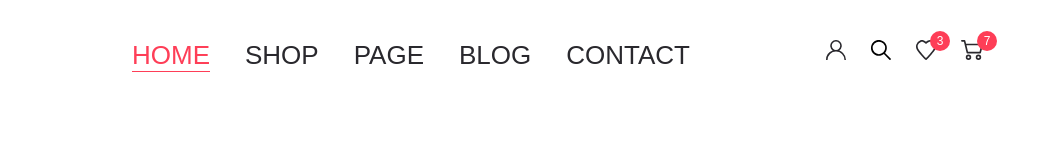
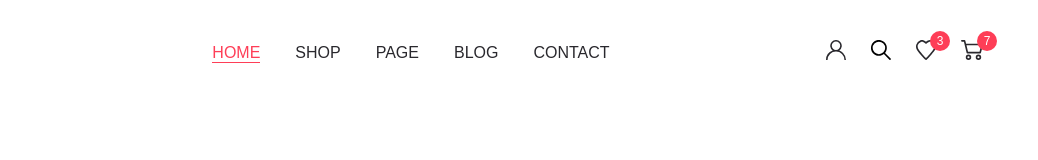
Before and after one commit to IvanProts/marcho, a website: page app/index.html in a window 1280 px wide. Shown: the full height of the page, 242-1280 px from the left. Drawn offline with nearby package versions, Linux system fonts and the light colour scheme; files that its build step writes are made by us from their sources.

Commit message:
fix menu font-size

```diff
--- a/app/scss/_global.scss
+++ b/app/scss/_global.scss
@@ -1,8 +1,7 @@
 body {
   color: $default;
   font-size: 16px;
-  font-size: 26px;
-  // line-height: 1.6;
+  line-height: 1.6;
   @extend %quicksand-500;
 }
 
```
